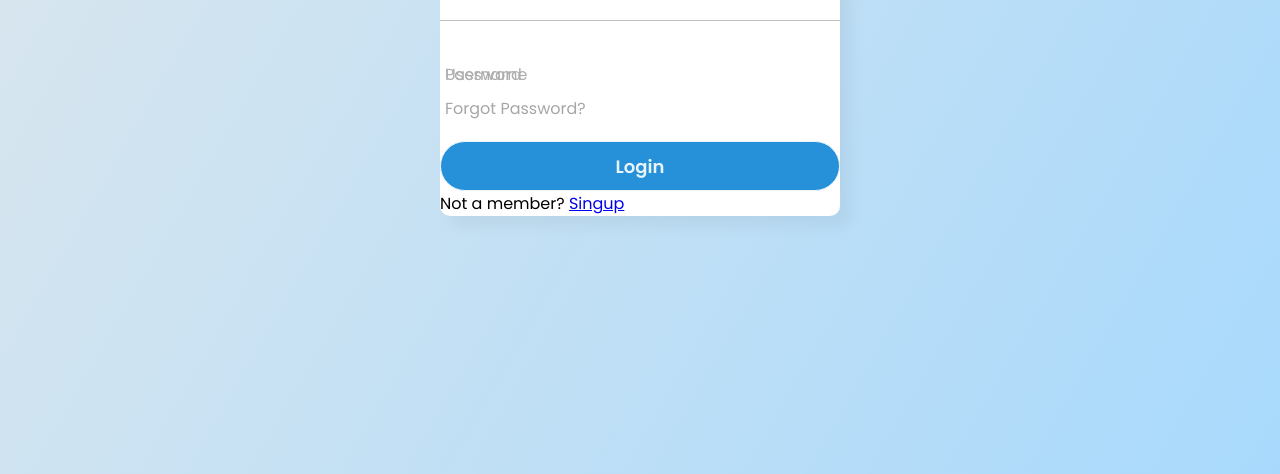
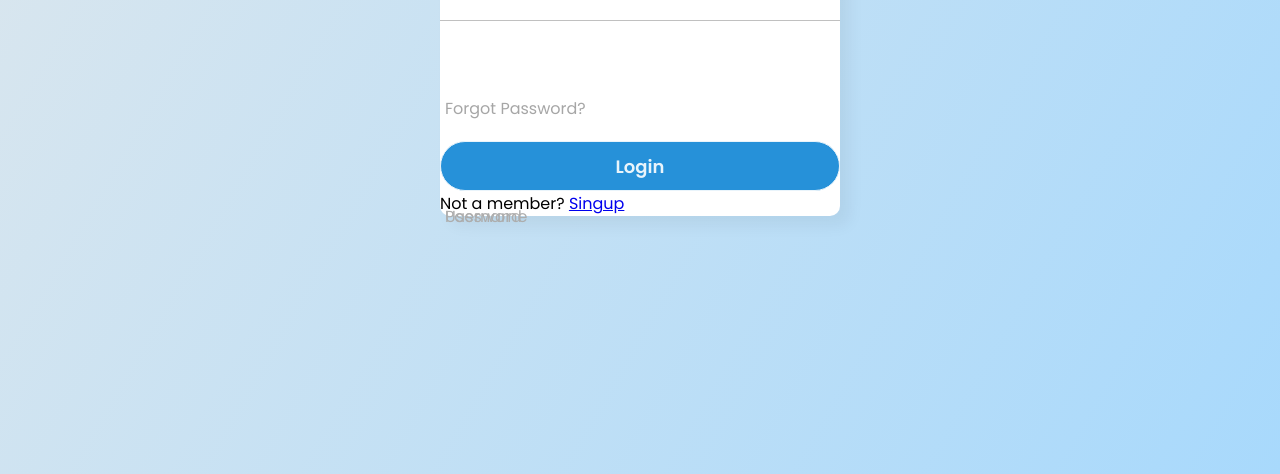
Before and after one commit to juliacedraz/Login, a plain HTML site: page index.html in a window 1280 px wide. Shown: the part 326-800 px from the top of the page. Drawn offline with Linux system fonts and the light colour scheme.

Commit message:
Update style.css

```diff
--- a/style.css
+++ b/style.css
@@ -47,7 +47,7 @@ form .txt_field{
 }
 .txt_field label{
   position: absolute;
-  top: 50%;
+  top: 100%;
   left: 5px;
   color: #adadad;
   transform: translateY(-50%);
```
